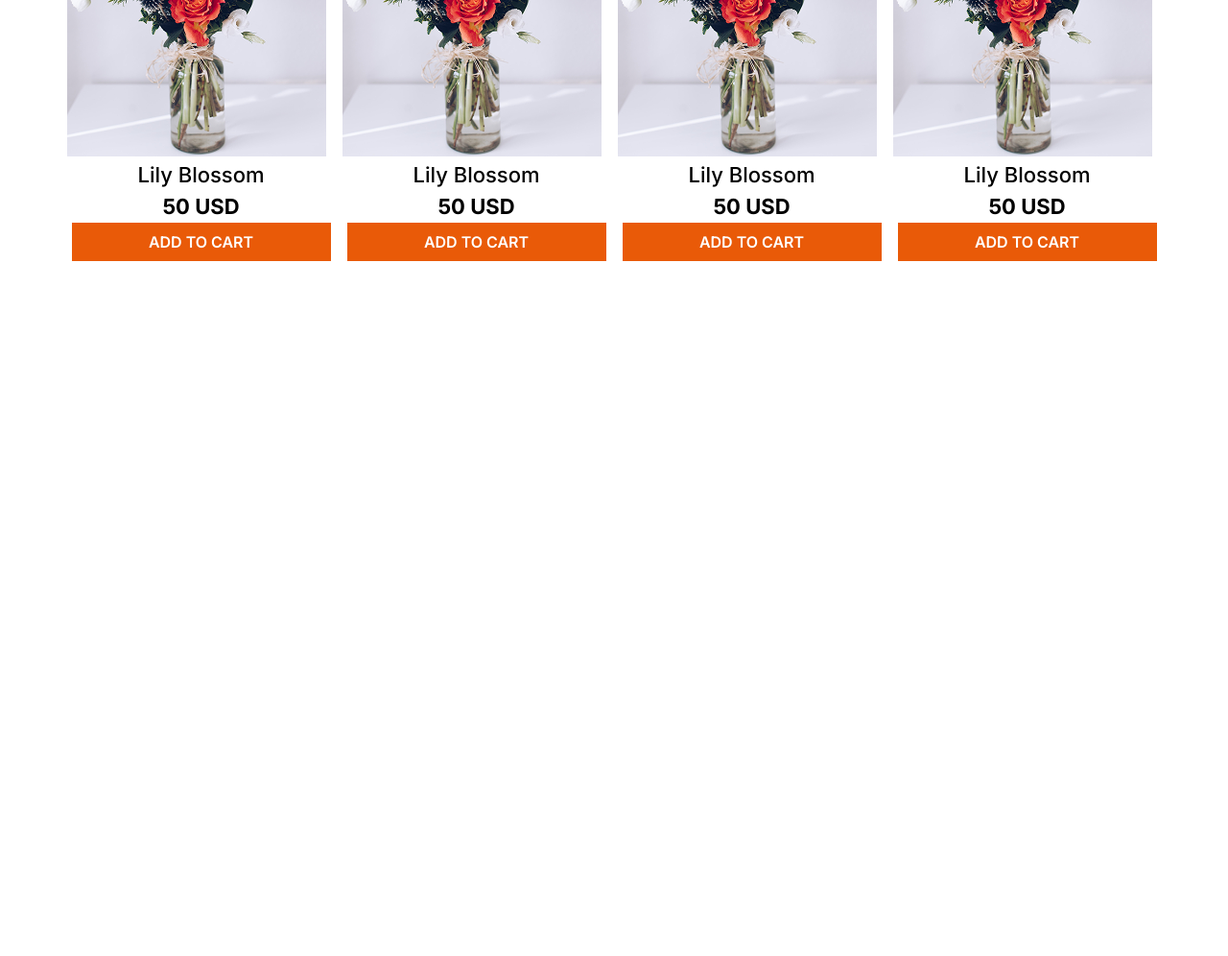
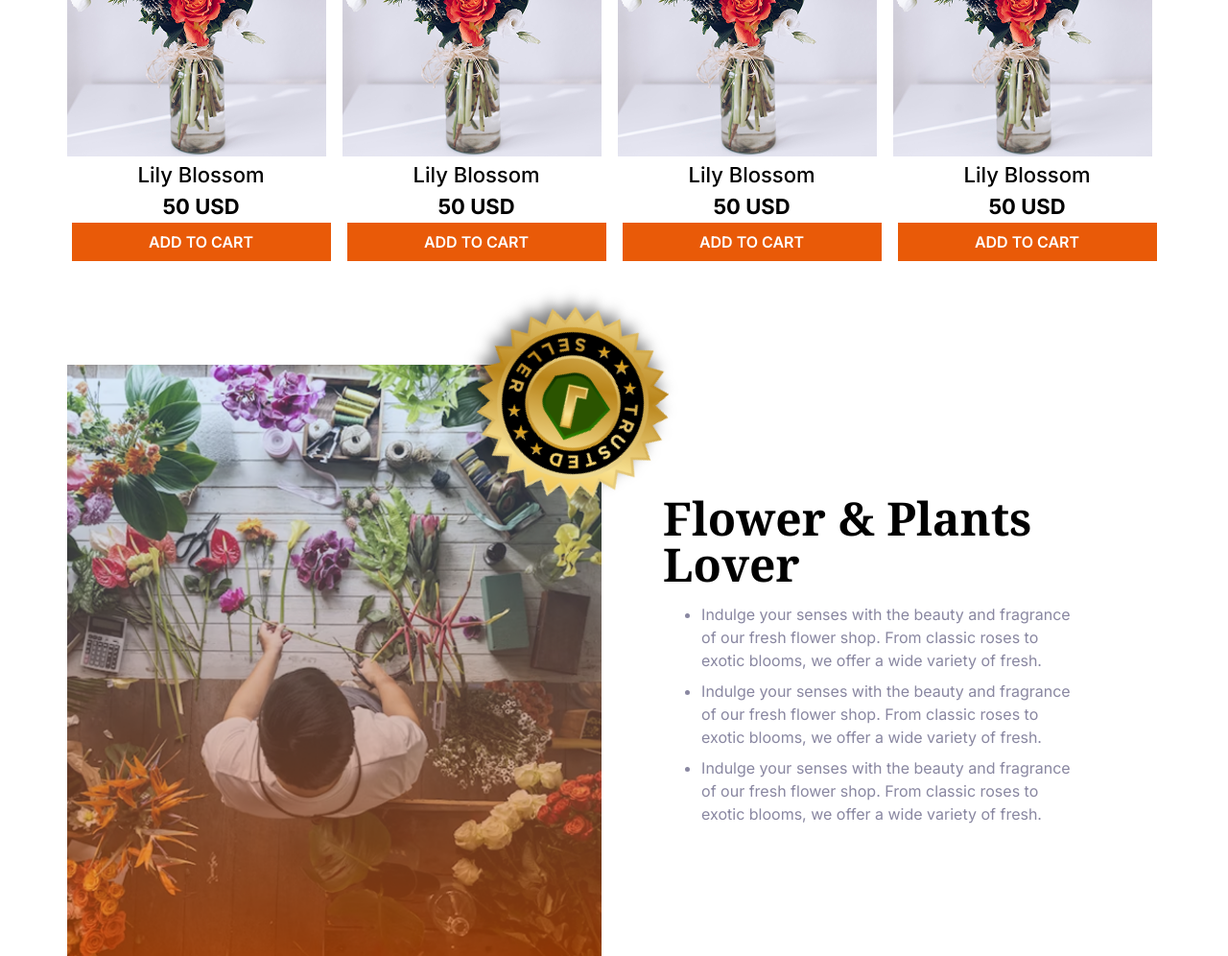
Before and after one commit to sabbir534/B12A02-Responsive-Flowers, a plain HTML site: page index.html in a window 1280 px wide. Shown: the part 1361-2357 px from the top of the page at 96% size. Before the commit the page ends 1661 px from the top, so only its background shows below. Drawn offline with nearby package versions, Linux system fonts and the light colour scheme.

Commit message:
Finished Plants Lover Section

```diff
--- a/index.html
+++ b/index.html
@@ -77,7 +77,7 @@
           </p>
         </div>
         <div
-          class="cards mx-auto grid grid-flow-col grid-rows-4 sm:grid-rows-2 gap-3 sm:gap-2 text-[16px] sm:text-[22px] text-center"
+          class="cards mx-auto px-2 sm:px-0 grid grid-flow-col grid-rows-4 sm:grid-rows-2 gap-3 sm:gap-2 text-[16px] sm:text-[22px] text-center"
         >
           <div class="card m-auto mb-7 w-42 sm:w-68 md:w-full">
             <img src="assets/sample-flower-image.png" alt="Sample Flower" />
@@ -161,14 +161,30 @@
           </div>
         </div>
       </section>
-      <!-- <section class="plant-lover-section">
-        <div class="image-badge">
-          <img src="assets/flower-store.png" alt="Flower Store" />
-          <img src="assets/trusted-badge.png" alt="Trusted Badge" />
+      <section
+        class="plant-lover-section flex flex-col sm:flex-row items-center gap-6 mt-20"
+      >
+        <div class="relative w-full sm:w-1/2">
+          <img
+            src="assets/trusted-badge.png"
+            alt="Trusted Badge"
+            class="absolute top-[-100px] right-[-110px] sm:w-70 sm:h-70 z-10 fill-white drop-shadow-xl/50 hidden sm:block animate-[spin_20s_infinite]"
+          />
+
+          <img
+            src="assets/flower-store.png"
+            alt="Flower Store"
+            class="w-full h-auto"
+          />
         </div>
-        <div class="plant-lover-text">
-          <h3>Flower & Plants Lover</h3>
-          <ul class="list-disc">
+
+        <div class="plant-lover-text w-full sm:w-1/2 space-y-4 px-5 sm:px-10">
+          <h3 class="text-2xl sm:text-5xl font-bold font-[Noto_Serif]">
+            Flower & Plants Lover
+          </h3>
+          <ul
+            class="list-disc list-outside space-y-2 text-[#8987A1] text-sm sm:text-base px-10"
+          >
             <li>
               Indulge your senses with the beauty and fragrance of our fresh
               flower shop. From classic roses to exotic blooms, we offer a wide
@@ -186,7 +202,8 @@
             </li>
           </ul>
         </div>
-      </section> -->
+      </section>
+
       <!-- <section class="deal-section">
         <h3><span>Latest</span> Deals</h3>
         <p>
```
